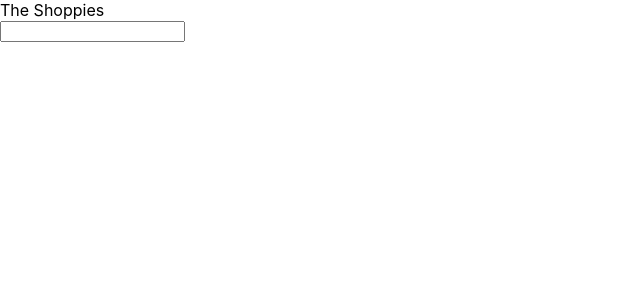
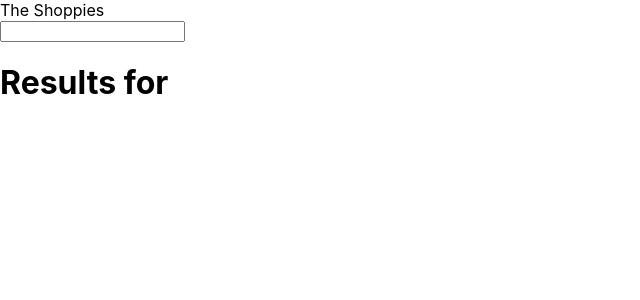
Before and after one commit to armiantos/shopify-frontend-intern, a React (Create React App) app: page / in a window 1280 px wide. Shown: the top 300 px of the page, without its empty margins (0-640 px from the left). Built offline with nearby package versions, Linux system fonts and the light colour scheme.

Commit message:
Display list of movies from OMDb

```diff
--- a/src/App.tsx
+++ b/src/App.tsx
@@ -1,16 +1,38 @@
-import React from 'react';
-import { searchMovie } from './api/OMDb';
+import React, { useState } from 'react';
+import { searchMovies } from './api/OMDb';
+import Movie from './data/Movie';
 import SearchBar from './SearchBar';
 
+type SearchResults = {
+    title: string;
+    movies: Movie[];
+};
+
 function App() {
+    const [searchResults, setSearchResults] = useState<SearchResults>();
+
     return (
         <div className="App">
             <header>The Shoppies</header>
             <SearchBar
                 onSearch={async (title) => {
-                    console.log(await searchMovie(title));
+                    setSearchResults({
+                        title,
+                        movies: await searchMovies(title),
+                    });
                 }}
             />
+
+            <div className="SearchResults">
+                <h1>Results for {searchResults?.title}</h1>
+                <ul>
+                    {searchResults?.movies.map((movie) => (
+                        <li key={movie.title}>
+                            {movie.title} ({movie.year})
+                        </li>
+                    ))}
+                </ul>
+            </div>
         </div>
     );
 }
```
